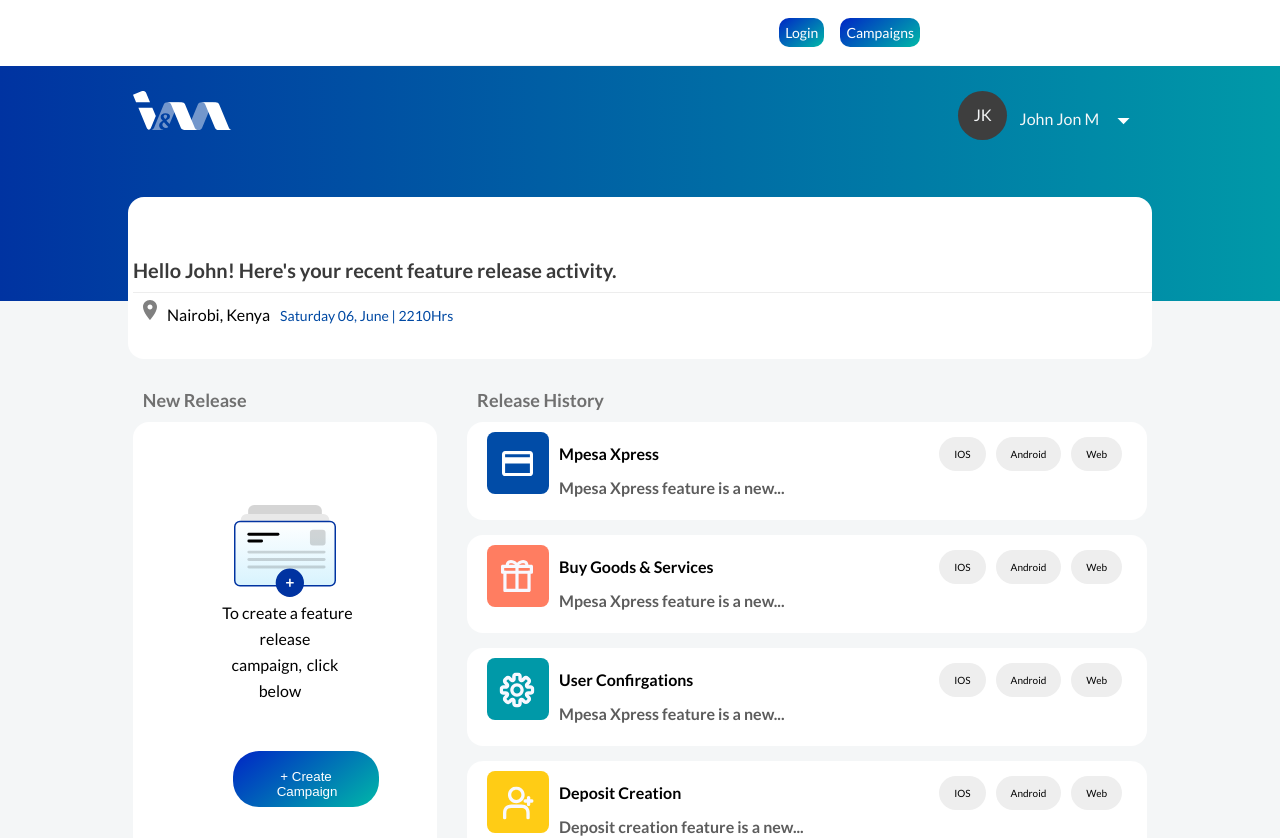
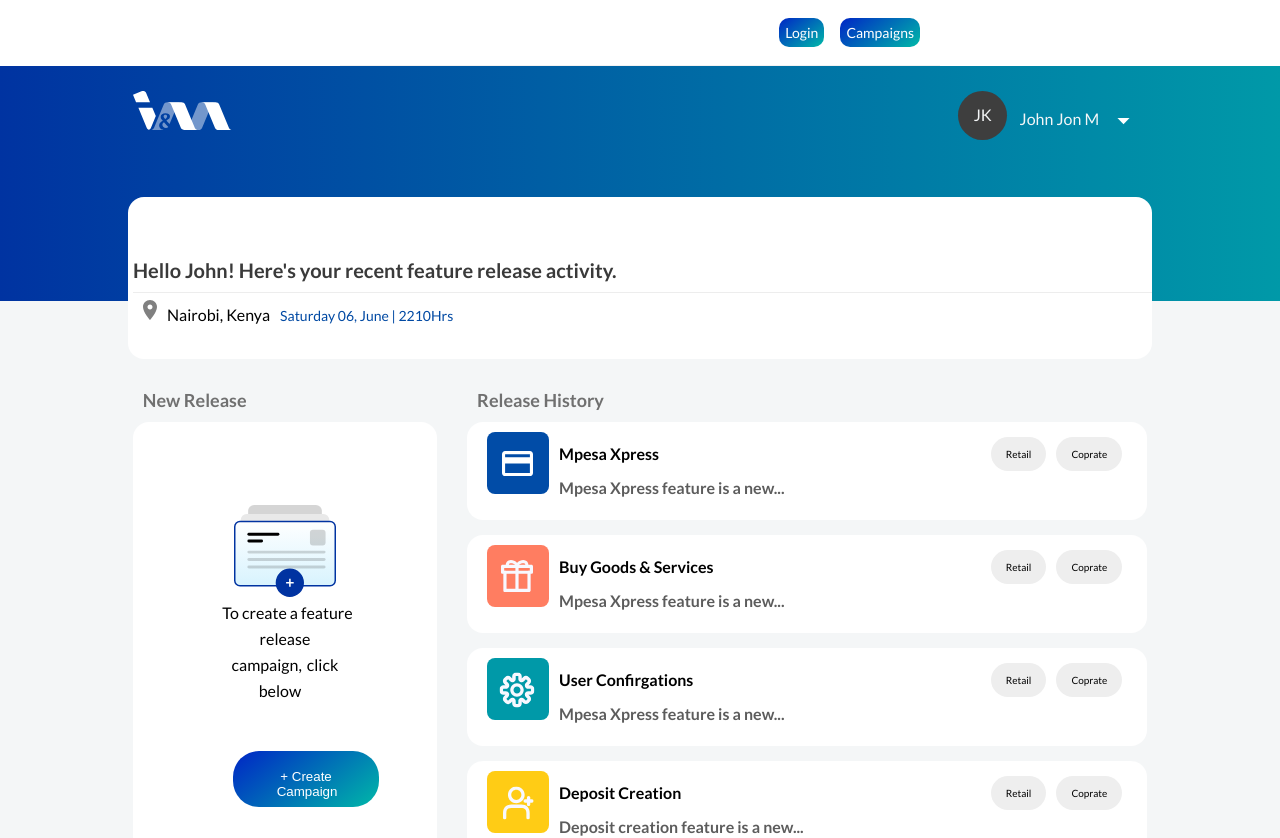
Before and after one commit to DannyMyles/Campaigns, a React (Create React App) app: page /campaign in a window 1280 px wide. Shown: the top 838 px of the page. Built offline with nearby package versions, Linux system fonts and the light colour scheme; data requests are answered from the project's data file; the HTML template or start-up script is replaced by a standard one.

Commit message:
Modifies iOS

```diff
--- a/src/components/campaigns/Campaigns.tsx
+++ b/src/components/campaigns/Campaigns.tsx
@@ -126,13 +126,10 @@
             </div>
             <div className="devices flex-contentbtn">
               <div className="device os-icon">
-                <span className="IOS">IOS</span>
+                <span className="IOS">Retail</span>
               </div>
               <div className="device os-icon">
-                <span className="IOS">Android</span>
-              </div>
-              <div className="device os-icon">
-                <span className="IOS">Web</span>
+                <span className="IOS">Coprate</span>
               </div>
             </div>
           </div>
@@ -146,13 +143,10 @@
             </div>
             <div className="devices flex-contentbtn">
               <div className="device os-icon">
-                <span className="IOS">IOS</span>
+                <span className="IOS">Retail</span>
               </div>
               <div className="device os-icon">
-                <span className="IOS">Android</span>
-              </div>
-              <div className="device os-icon">
-                <span className="IOS">Web</span>
+                <span className="IOS">Coprate</span>
               </div>
             </div>
           </div>
@@ -166,13 +160,10 @@
             </div>
             <div className="devices flex-contentbtn">
               <div className="device os-icon">
-                <span className="IOS">IOS</span>
+                <span className="IOS">Retail</span>
               </div>
               <div className="device os-icon">
-                <span className="IOS">Android</span>
-              </div>
-              <div className="device os-icon">
-                <span className="IOS">Web</span>
+                <span className="IOS">Coprate</span>
               </div>
             </div>
           </div>
@@ -186,13 +177,10 @@
             </div>
             <div className="devices flex-contentbtn">
               <div className="device os-icon">
-                <span className="IOS">IOS</span>
+                <span className="IOS">Retail</span>
               </div>
               <div className="device os-icon">
-                <span className="IOS">Android</span>
-              </div>
-              <div className="device os-icon">
-                <span className="IOS">Web</span>
+                <span className="IOS">Coprate</span>
               </div>
             </div>
           </div>
```
